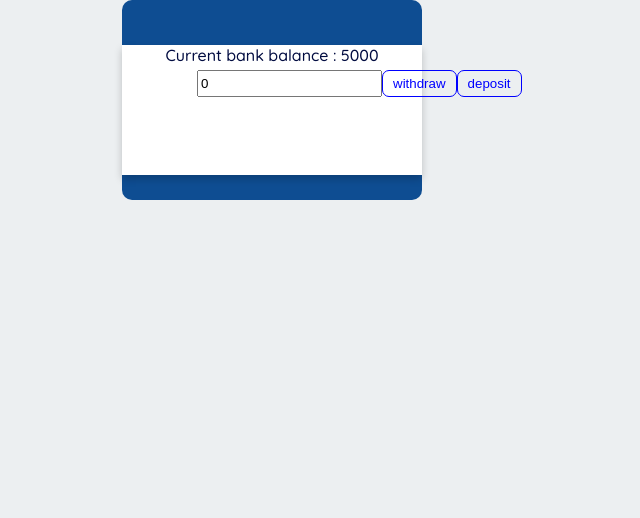
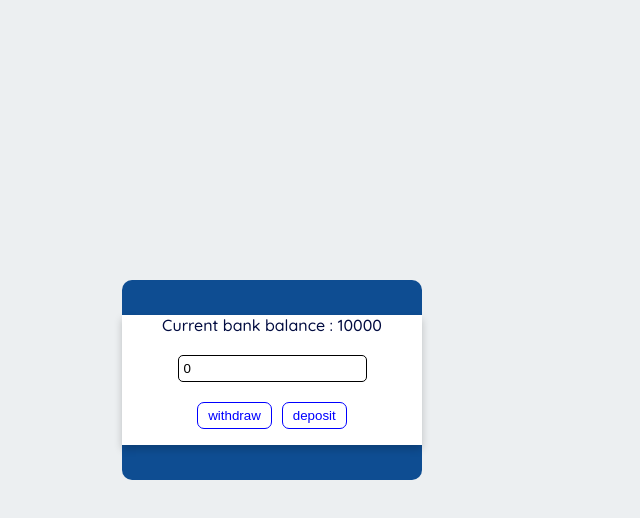
Before and after one commit to yagnikvadi2003/bank-rate, a React (Create React App) app: page / in a window 1280 px wide. Shown: the top 518 px of the page, without its empty margins (368-1008 px from the left). Built offline with nearby package versions, Linux system fonts and the light colour scheme.

Commit message:
degine view setup

```diff
--- a/src/container/BankRate.tsx
+++ b/src/container/BankRate.tsx
@@ -1,7 +1,7 @@
 import React, { ChangeEvent, FC, MouseEvent, useState } from 'react';
 
 const BankRate: FC = (): JSX.Element => {
-    const [bankBalance, setBankBalance] = useState<number>(5000);
+    const [bankBalance, setBankBalance] = useState<number>(10000);
     const [getAmount, setGetAmount] = useState<number>(0);
 
     const handleChange = (event: ChangeEvent<HTMLInputElement>): void => {
@@ -20,16 +20,16 @@ const BankRate: FC = (): JSX.Element => {
 
     return (
         <div className="app">
-                <div className='stopwatch-card'>
-                    <label htmlFor="currentBalance">
-                        Current bank balance : {bankBalance}
-                    </label>
-                    <div className='buttons'>
-                        <input type="number" id="Amount" name="Enter Amount" value={getAmount} onChange={handleChange} />
-                        <button onClick={withDrawBalance}>withdraw</button>
-                        <button onClick={depositeBalance}>deposit</button>
-                    </div>
-                </div>
+            <div className='stopwatch-card'>
+                <label htmlFor="currentBalance">
+                    Current bank balance : {bankBalance}
+                </label>
+                <br /><br />
+                <input type="number" className="numberBox" id="Amount" name="Enter Amount" value={getAmount} onChange={handleChange} />
+                <br /><br />
+                <button onClick={withDrawBalance} style={{ margin: "0 5px" }} >withdraw</button>
+                <button onClick={depositeBalance} style={{ margin: "0 5px" }} >deposit</button>
+            </div>
         </div>
     )
 }
--- a/src/style/style.css
+++ b/src/style/style.css
@@ -11,11 +11,14 @@ body {
   font-family: "Quicksand", sans-serif;
   background-color: #eceff1;
   color: #010b40;
+  width: 100%;
+  height: 100vh;
 }
 
 .app {
   background-color: #0e4d92;
   margin: 0 auto;
+  margin-top: 35vh;
   width: 300px;
   height: 200px;
   position: relative;
@@ -23,15 +26,15 @@ body {
 }
 
 .stopwatch-card {
+  width: 300px;
+  height: 130px;
   position: absolute;
+  top: 100px;
+  left: 50%;
+  transform: translate(-50%, -50%);
   text-align: center;
   background-color: white;
   box-shadow: 0 4px 8px 0 rgba(0, 0, 0, 0.2);
-  width: 300px;
-  height: 130px;
-  top: 110px;
-  left: 50%;
-  transform: translate(-50%, -50%);
 }
 
 button {
@@ -44,10 +47,8 @@ button {
   cursor: pointer;
 }
 
-.buttons {
-  display: flex;
-  justify-content: space-evenly;
-  width: 150px;
-  margin: 0 auto;
-  margin-top: 5px;
+.numberBox {
+  border: 1px solid black;
+  padding: 5px;
+  border-radius: 5px;
 }
```
